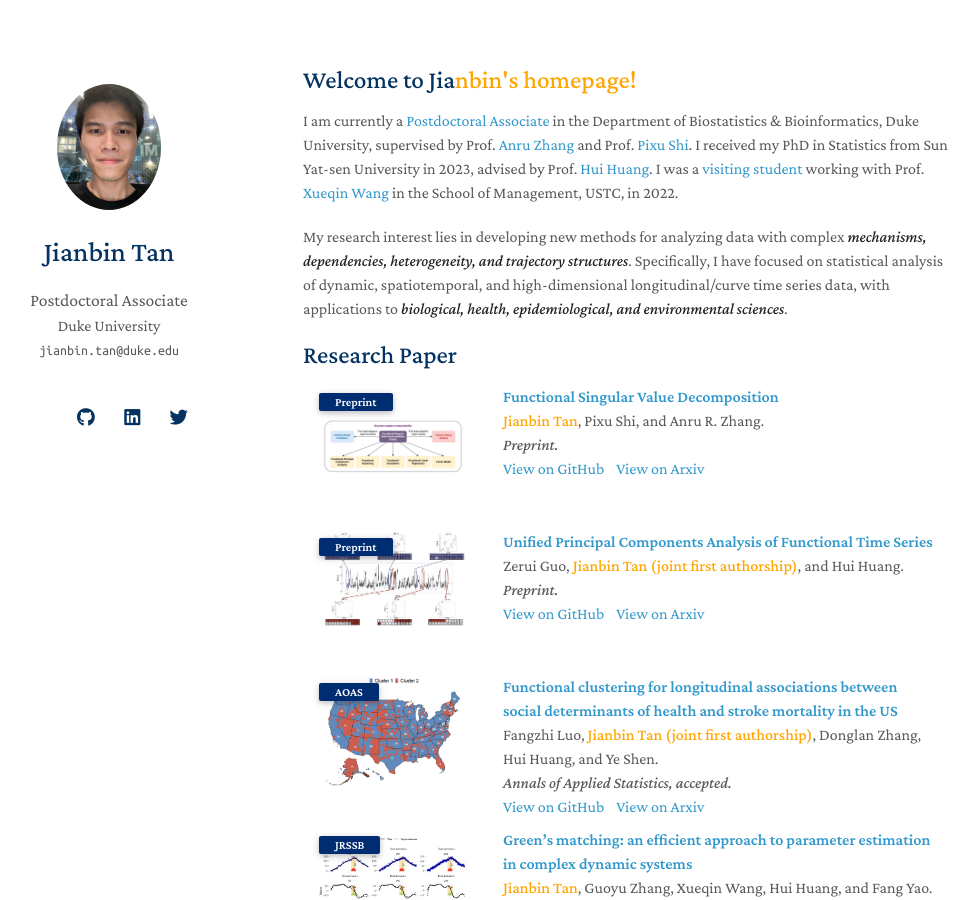
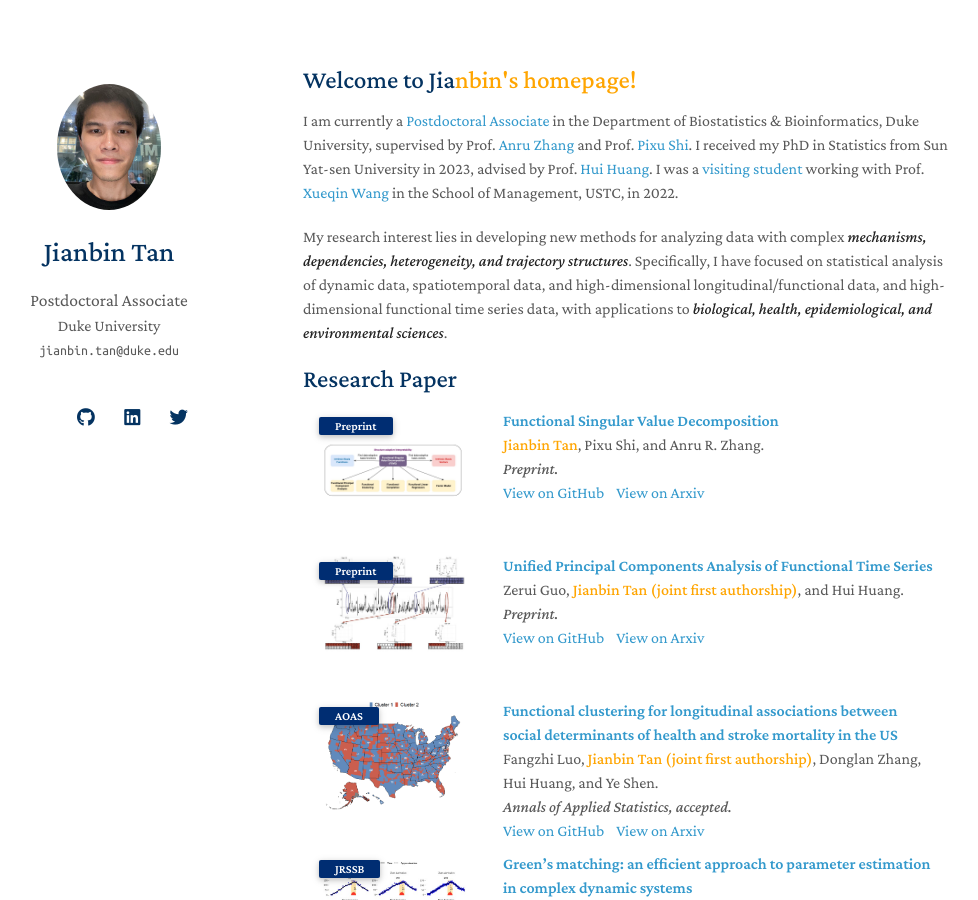
Before and after one commit to Tan-jianbin/Tan-jianbin.github.io, a Jekyll site: the page built from index.md, in a window 1280 px wide and 900 px high. Shown: the whole window, without its empty margins (167-1145 px from the left). Built offline with Jekyll 4.4.1, drawn with Linux system fonts in a browser that asks for light colours; nearby versions of some CDN libraries; a style sheet for code colours, icons or effects is not loaded; our own code applies the rules of GitHub Pages for plain Markdown files.

Commit message:
Update index.md

```diff
--- a/index.md
+++ b/index.md
@@ -6,6 +6,6 @@
 
 I am currently a [Postdoctoral Associate](https://biostat.duke.edu/profile/jianbin-tan) in the Department of Biostatistics & Bioinformatics, Duke University, supervised by Prof. [Anru Zhang](https://anruzhang.github.io) and Prof. [Pixu Shi](https://pixushi.github.io). I received my PhD in Statistics from Sun Yat-sen University in 2023, advised by Prof. [Hui Huang](http://cfas.ruc.edu.cn/kydw/zzyjy/hh/index.htm). I was a [visiting student](https://statlab905.github.io/author/jianbin-tan/) working with Prof. [Xueqin Wang](https://bs.ustc.edu.cn/english/profile.php?id=650) in the School of Management, USTC, in 2022.
 
-My research interest lies in developing new methods for analyzing data with complex ***mechanisms, dependencies, heterogeneity, and trajectory structures***. Specifically, I have focused on statistical analysis of dynamic, spatiotemporal, and high-dimensional longitudinal/curve time series data, with applications to ***biological, health, epidemiological, and environmental sciences***.
+My research interest lies in developing new methods for analyzing data with complex ***mechanisms, dependencies, heterogeneity, and trajectory structures***. Specifically, I have focused on statistical analysis of dynamic data, spatiotemporal data, and high-dimensional longitudinal/functional data, and high-dimensional functional time series data, with applications to ***biological, health, epidemiological, and environmental sciences***.
 
 {% include_relative _includes/publications.md %}
```
